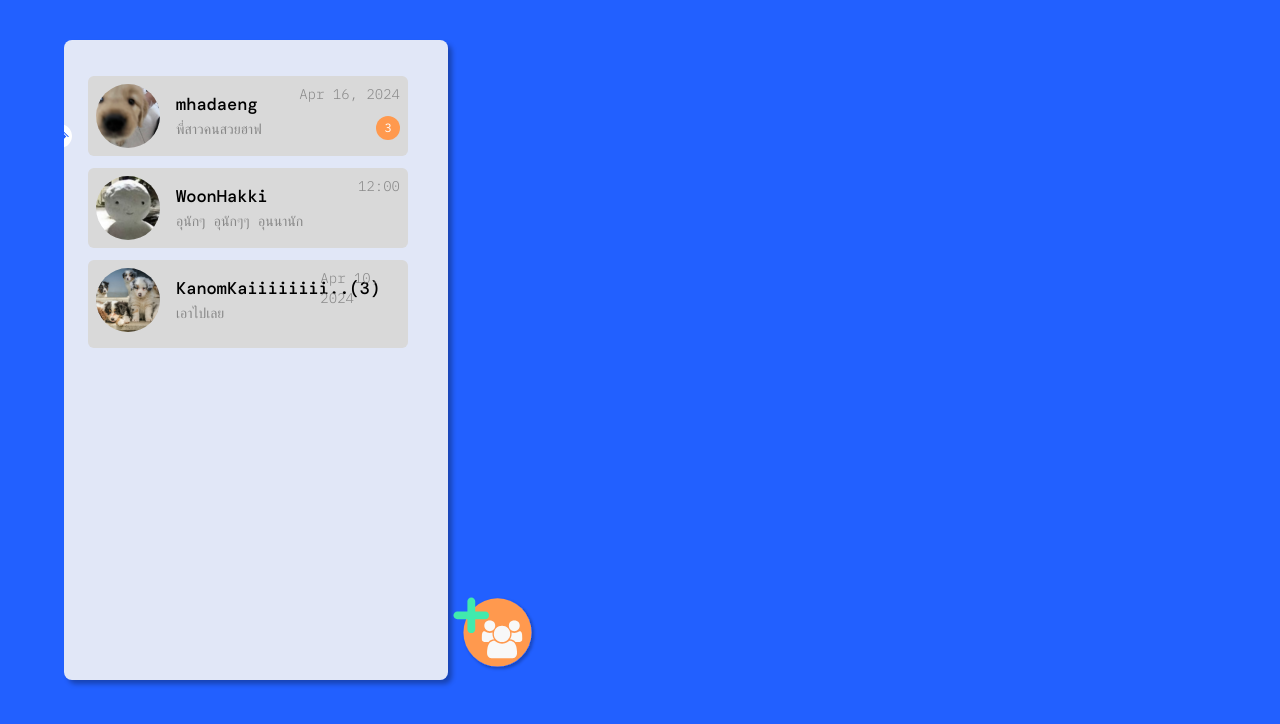
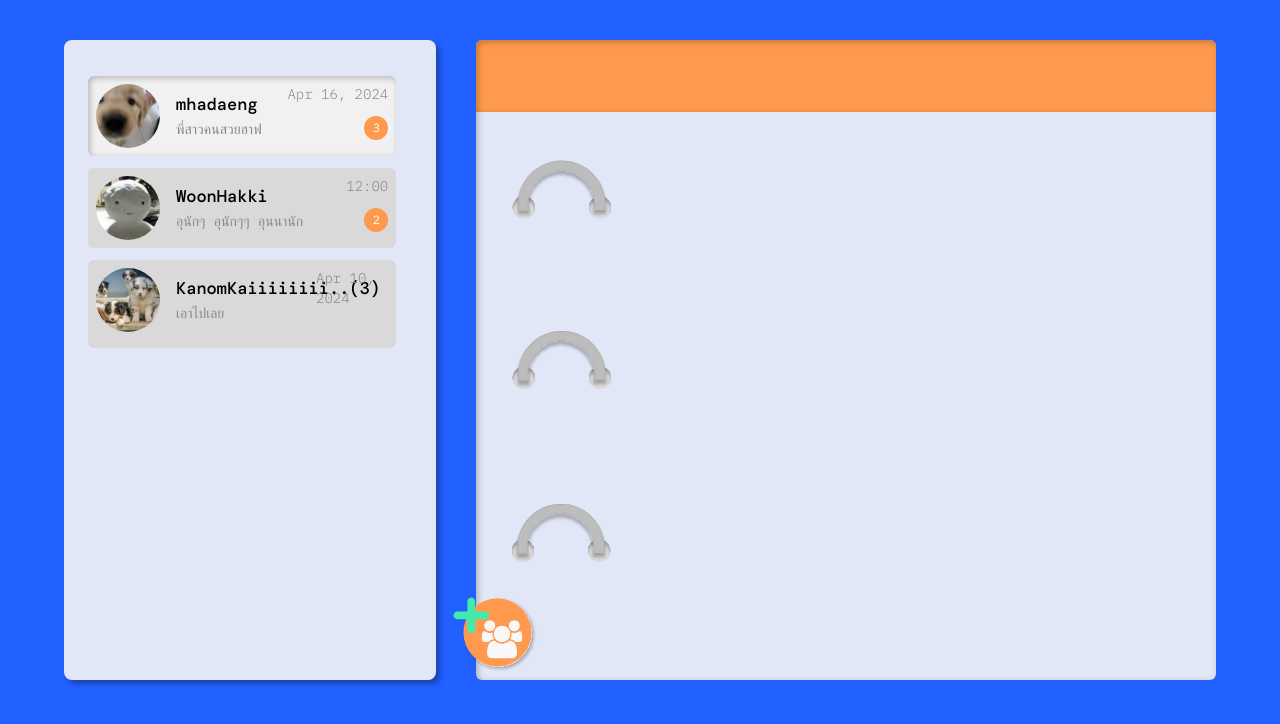
Before and after one commit to its144prelationship-study/ChippiChat, a React (Vite) app in the folder frontend/: page /chat in a window 1280 px wide. Shown: the top 724 px of the page. Built offline with nearby package versions, Linux system fonts and the light colour scheme; a web font is replaced by a local one.

Commit message:
feat: init chat

```diff
--- a/frontend/src/pages/ChatPage/ChatPage.tsx
+++ b/frontend/src/pages/ChatPage/ChatPage.tsx
@@ -1,9 +1,13 @@
 import { useState } from "react";
 import Chat from "./components/Chat";
 import ChatLists from "./components/ChatLists";
+import Rings from "../../assets/rings.svg";
 
 export default function ChatPage() {
+  const [selectedChat, setSelectedChat] = useState("1");
   const [createGroup, setCreateGroup] = useState(false);
+  const [changeColor, setChangeColor] = useState(false);
+  const [chatColor, setChatColor] = useState("orange");
   const chatLists: ChatListType[] = [
     {
       id: "1",
@@ -22,7 +26,7 @@ export default function ChatPage() {
       chatname: "WoonHakki",
       last_message: "อุนักๆ อุนักๆๆ อุนนานัก",
       last_message_time: "2024-04-15 12:00",
-      unread: 0,
+      unread: 2,
       is_pinned: false,
       profile_picture: "1",
       is_group: false,
@@ -44,15 +48,25 @@ export default function ChatPage() {
   ];
   return (
     <main className="w-full min-h-[100vh] bg-cpc-blue">
-      {createGroup && (
+      {(createGroup || changeColor) && (
         <div
           className="absolute inset-0 bg-black bg-opacity-40 z-10"
           onClick={() => setCreateGroup(false)}
         />
       )}
       <div className="flex flex-row">
-        <ChatLists chatLists={chatLists} setCreateGroup={setCreateGroup} />
-        <Chat />
+        <img
+          src={Rings}
+          alt="rings"
+          className="absolute w-[6.2rem] translate-x-[32rem] translate-y-[10rem]"
+        />
+        <ChatLists
+          chatLists={chatLists}
+          setCreateGroup={setCreateGroup}
+          selectedChat={selectedChat}
+          setSelectedChat={setSelectedChat}
+        />
+        <Chat chatColor={chatColor} setChangeColor={setChangeColor} selectedChat={selectedChat} />
       </div>
     </main>
   );
--- a/frontend/src/pages/ChatPage/components/Chat.tsx
+++ b/frontend/src/pages/ChatPage/components/Chat.tsx
@@ -1,3 +1,43 @@
-export default function Chat() {
-  return <div></div>;
+export default function Chat({
+  chatColor,
+  setChangeColor,
+  selectedChat,
+}: {
+  chatColor: string;
+  setChangeColor: (changeColor: boolean) => void;
+  selectedChat: string;
+}) {
+  let bgColor = "bg-[#E2E7F7]";
+  let bgTopColor = "bg-cpc-orange";
+  switch (chatColor) {
+    case "orange":
+      bgColor = "bg-[#E2E7F7]";
+      bgTopColor = "bg-cpc-orange";
+      break;
+    case "pink":
+      bgColor = "bg-[#FFE6E9]";
+      bgTopColor = "bg-[#FF8897]";
+      break;
+    case "purple":
+      bgColor = "bg-[#E5DFFF]";
+      bgTopColor = "bg-[#A791FF]";
+      break;
+    case "green":
+      bgColor = "bg-[#E7F7E2]";
+      bgTopColor = "bg-[#A2D92E]";
+      break;
+    case "yellow":
+      bgColor = "bg-[#FFFDD6]";
+      bgTopColor = "bg-[#FFFA7C]";
+      break;
+  }
+  return (
+    <div
+      className={`w-[60%] h-[80vh] my-10 mr-16 ml-5 ${bgColor} rounded-md shadow-[inset_2px_2px_6px_0px_rgba(0,0,0,0.25)]`}
+    >
+      <div
+        className={`w-full h-[4.5rem] ${bgTopColor} rounded-t-md shadow-[inset_2px_2px_6px_0px_rgba(0,0,0,0.25)]`}
+      ></div>
+    </div>
+  );
 }
```
Also changed, not shown: frontend/src/assets/rings.svg (added).
